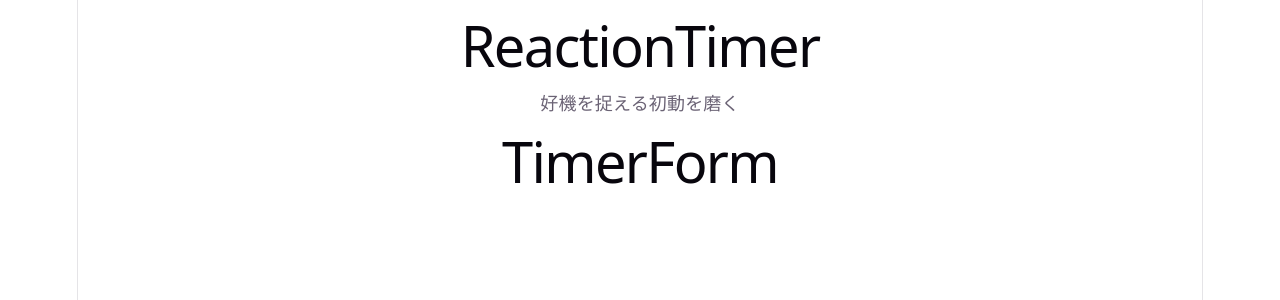
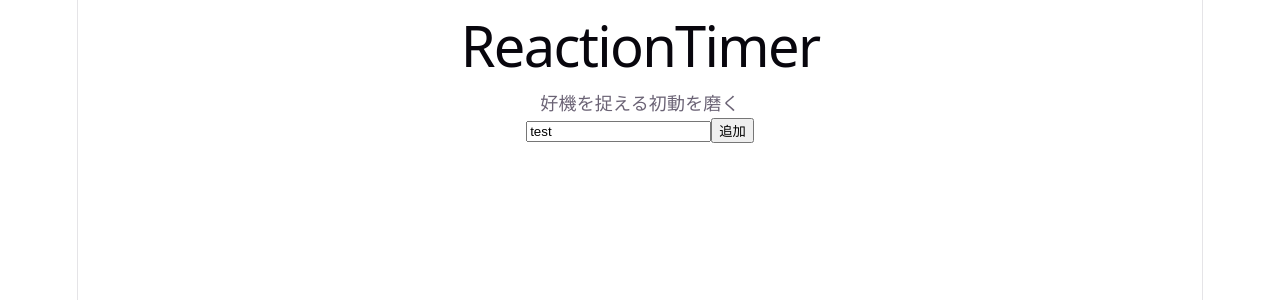
Before and after one commit to i994114/ReactionTimer, a React (Vite) app: page / in a window 1280 px wide. Shown: the top 300 px of the page. Built offline with nearby package versions, Linux system fonts and the light colour scheme.

Commit message:
いったん、App.tsxでtimerカードが表示されるところまで確認できるコードに修正

```diff
--- a/src/components/TimerForm.tsx
+++ b/src/components/TimerForm.tsx
@@ -1,9 +1,20 @@
 import {useState} from "react";
+
+
+
 
 function TimerForm() {
 
+
 	return (
-		<h1>TimerForm</h1>
+		<form className="" >
+			<input
+				type="text"
+				value="test"
+				placeholder="タイマー名を入力"
+			/>
+			<button className="" type="submit" >追加</button>
+		</form>
 	);
 }
 
```
